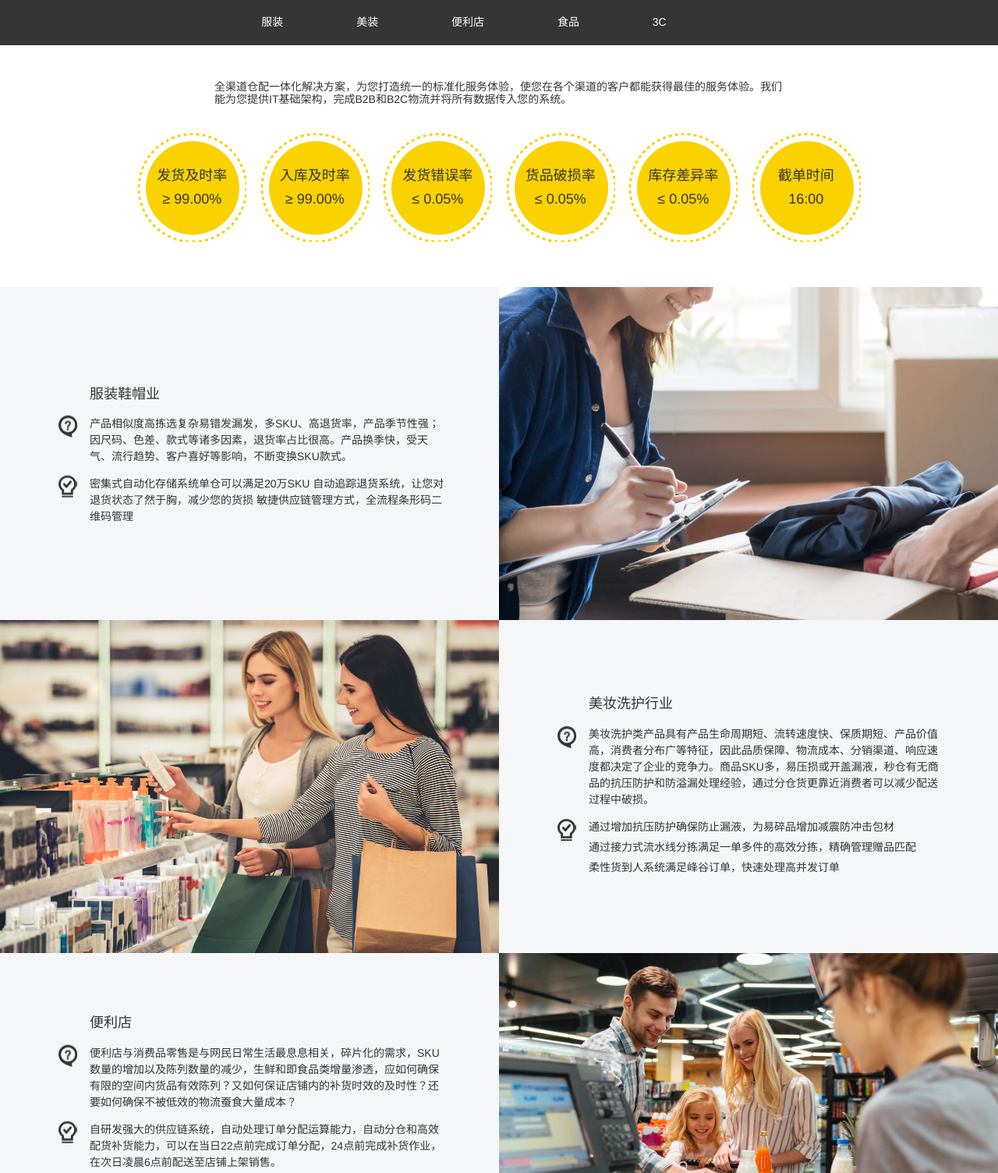
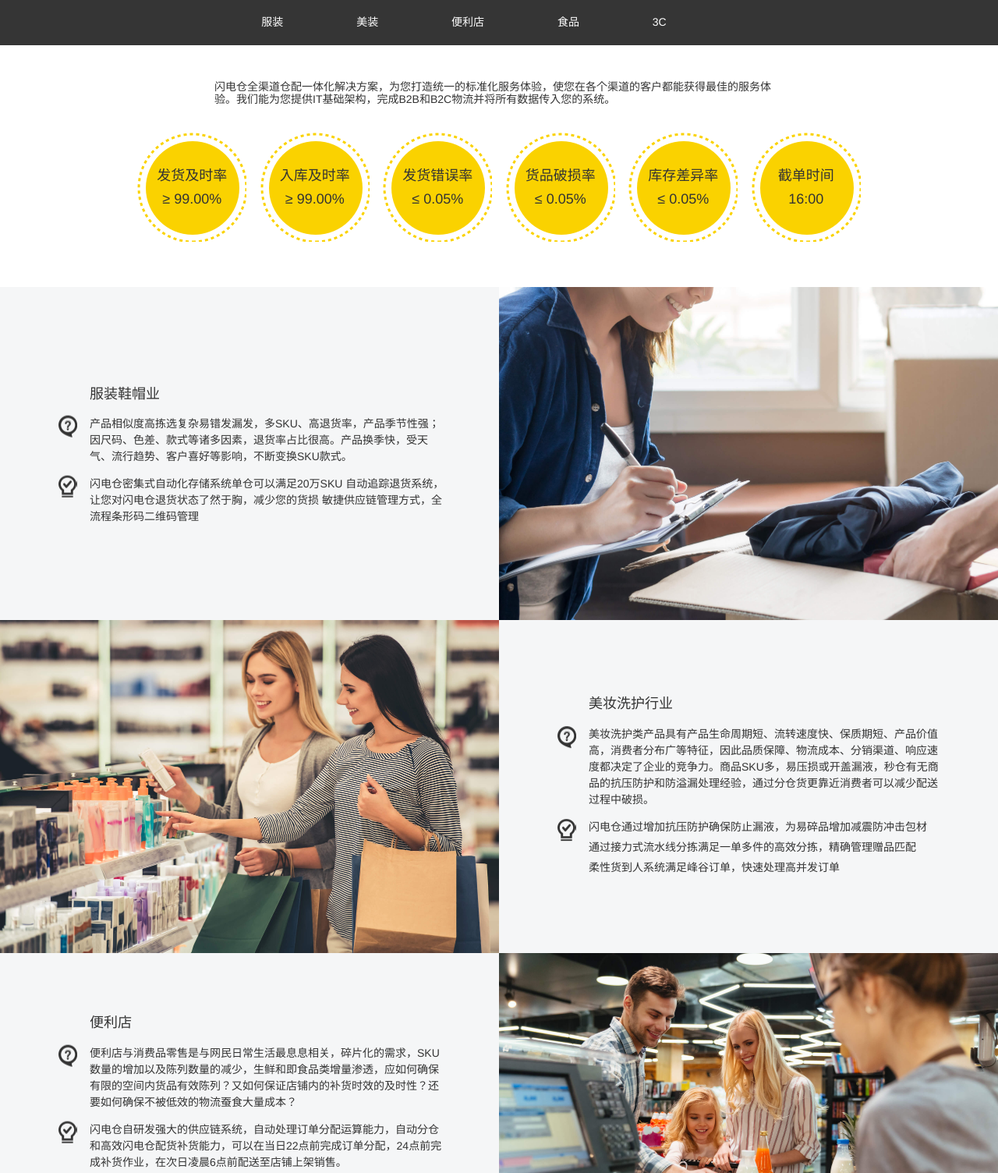
Before and after one commit to WGCafe/sdc-website, a website: page industry-solutions.html in a window 1280 px wide. Shown: the part 450-1954 px from the top of the page at 78% size. Drawn offline with nearby package versions, Linux system fonts and the light colour scheme; files that its build step writes are made by us from their sources.

Commit message:
fix wording

```diff
--- a/industry-solutions.html
+++ b/industry-solutions.html
@@ -99,7 +99,7 @@
     <!-- Industry Solutions Rate -->
     <section class="container text-center is-rate">
       <p class="is-rate__title">
-        全渠道仓配一体化解决方案，为您打造统一的标准化服务体验，使您在各个渠道的客户都能获得最佳的服务体验。我们能为您提供IT基础架构，完成B2B和B2C物流并将所有数据传入您的系统。
+        闪电仓全渠道仓配一体化解决方案，为您打造统一的标准化服务体验，使您在各个渠道的客户都能获得最佳的服务体验。我们能为您提供IT基础架构，完成B2B和B2C物流并将所有数据传入您的系统。
       </p>
       <ul class="is-rate__list">
         <li class="is-rate__item">
@@ -163,8 +163,8 @@
             产品相似度高拣选复杂易错发漏发，多SKU、高退货率，产品季节性强；因尺码、色差、款式等诸多因素，退货率占比很高。产品换季快，受天气、流行趋势、客户喜好等影响，不断变换SKU款式。
           </p>
           <p class="is-intro__exclamation">
-            <span>密集式自动化存储系统单仓可以满足20万SKU</span>
-            <span>自动追踪退货系统，让您对退货状态了然于胸，减少您的货损</span>
+            <span>闪电仓密集式自动化存储系统单仓可以满足20万SKU</span>
+            <span>自动追踪退货系统，让您对闪电仓退货状态了然于胸，减少您的货损</span>
             <span>敏捷供应链管理方式，全流程条形码二维码管理</span>
           </p>
         </div>
@@ -183,7 +183,7 @@
           <h3>美妆洗护行业</h3>
           <p class="is-intro__question">美妆洗护类产品具有产品生命周期短、流转速度快、保质期短、产品价值高，消费者分布广等特征，因此品质保障、物流成本、分销渠道、响应速度都决定了企业的竞争力。商品SKU多，易压损或开盖漏液，秒仓有无商品的抗压防护和防溢漏处理经验，通过分仓货更靠近消费者可以减少配送过程中破损。</p>
           <p class="is-intro__exclamation">
-            <span class="is-intro__block-text">通过增加抗压防护确保防止漏液，为易碎品增加减震防冲击包材</span>
+            <span class="is-intro__block-text">闪电仓通过增加抗压防护确保防止漏液，为易碎品增加减震防冲击包材</span>
             <span class="is-intro__block-text">通过接力式流水线分拣满足一单多件的高效分拣，精确管理赠品匹配</span>
             <span class="is-intro__block-text">柔性货到人系统满足峰谷订单，快速处理高并发订单</span>
           </p>
@@ -195,7 +195,7 @@
           <h3>便利店</h3>
           <p class="is-intro__question">便利店与消费品零售是与网民日常生活最息息相关，碎片化的需求，SKU数量的增加以及陈列数量的减少，生鲜和即食品类增量渗透，应如何确保有限的空间内货品有效陈列？又如何保证店铺内的补货时效的及时性？还要如何确保不被低效的物流蚕食大量成本？</p>
           <p class="is-intro__exclamation">
-            <span class="is-intro__block-text">自研发强大的供应链系统，自动处理订单分配运算能力，自动分仓和高效配货补货能力，可以在当日22点前完成订单分配，24点前完成补货作业，在次日凌晨6点前配送至店铺上架销售。</span>
+            <span class="is-intro__block-text">闪电仓自研发强大的供应链系统，自动处理订单分配运算能力，自动分仓和高效闪电仓配货补货能力，可以在当日22点前完成订单分配，24点前完成补货作业，在次日凌晨6点前配送至店铺上架销售。</span>
             <span class="is-intro__block-text">快速补充被销售的产品，与零售公司的供货商数据高频次互动，快速的响应和敏捷的供应链水平才是帮助上下游保持最佳的产品能力和最适合的供给量。</span>
           </p>
         </div>
```
